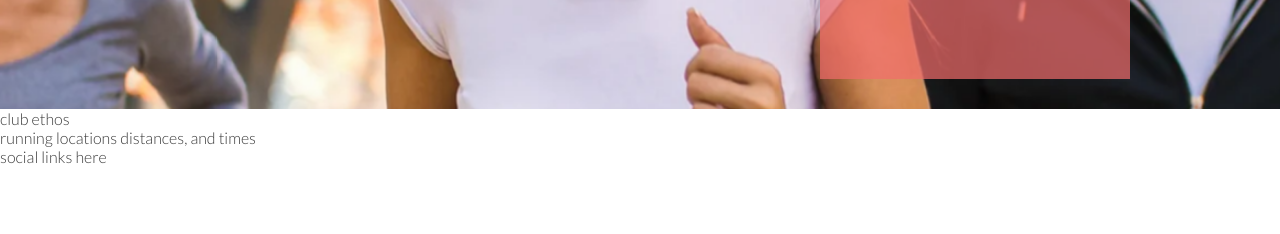
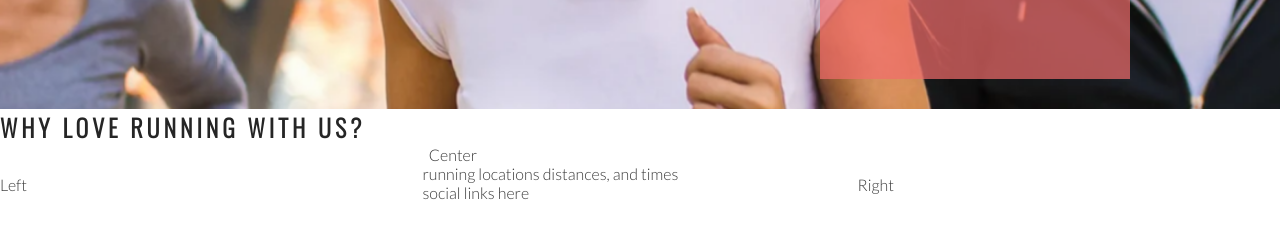
Before and after one commit to Clone121/love-running, a plain HTML site: page index.html in a window 1280 px wide. Shown: the part 566-800 px from the top of the page. Drawn offline with nearby package versions, Linux system fonts and the light colour scheme.

Commit message:
Add club ethos main structure

```diff
--- a/assets/css/style.css
+++ b/assets/css/style.css
@@ -23,6 +23,7 @@ h1, h2{
 #logo{
     float: left;
     font-size: 280%;
+    margin-left: 30px;
 }
 
 #menu{
@@ -108,3 +109,24 @@ h1, h2{
 
     position: absolute;
 }
+
+#club-ethos{
+    height: 600px;
+}
+
+#left-about{
+    padding-top: 30px;
+    width: 33%;
+    float: left;
+}
+
+#right-about{
+    padding-top: 30px;
+    width: 33%;
+    float: right;
+}
+
+#center-about{
+    width: 33%;
+    margin: 0 auto;
+}
--- a/index.html
+++ b/index.html
@@ -32,8 +32,11 @@
             <h3>Dublin Docklands & Phoenix Park</h3>
         </div>
     </section>
-    <section>
-        club ethos
+    <section id="club ethos">
+        <h1>Why Love Running with Us?</h1>
+        <div id="left-about">Left</div>
+        <div id="right-about">Right</div>
+        <div id="center-about">Center</div>
     </section>
     <section>
         running locations distances, and times
```
